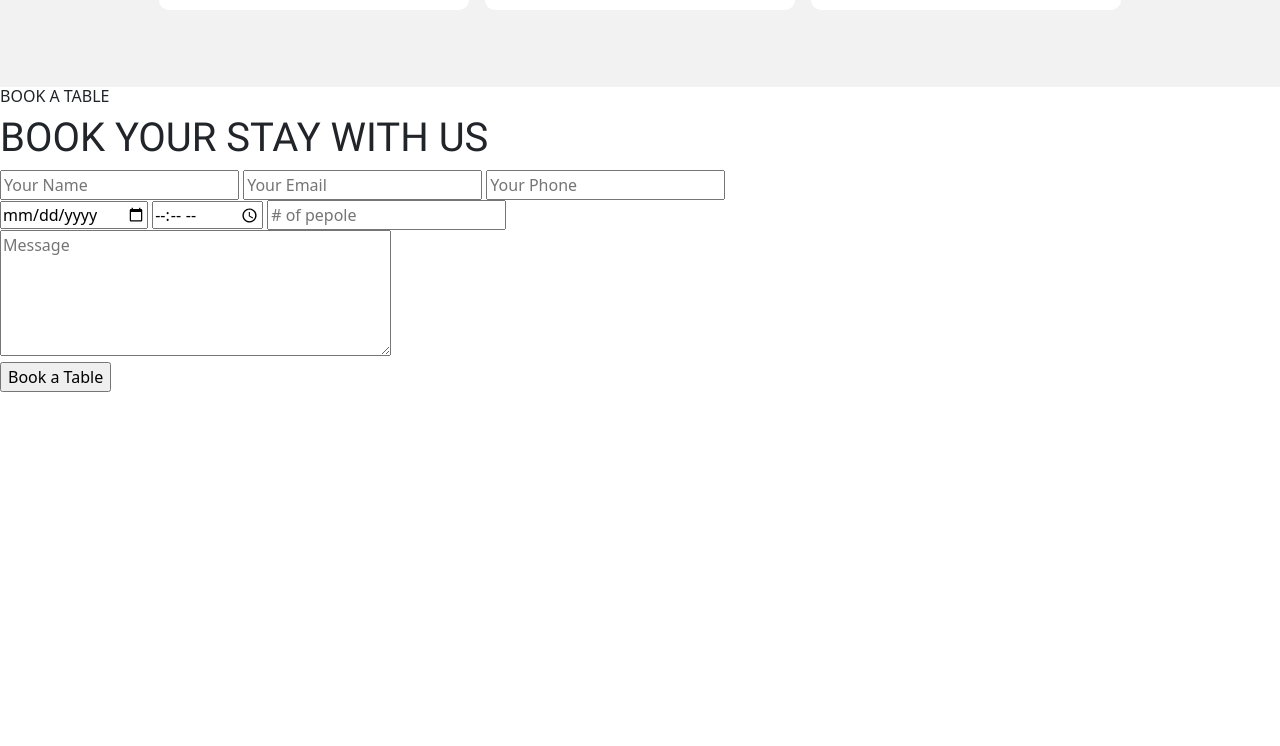
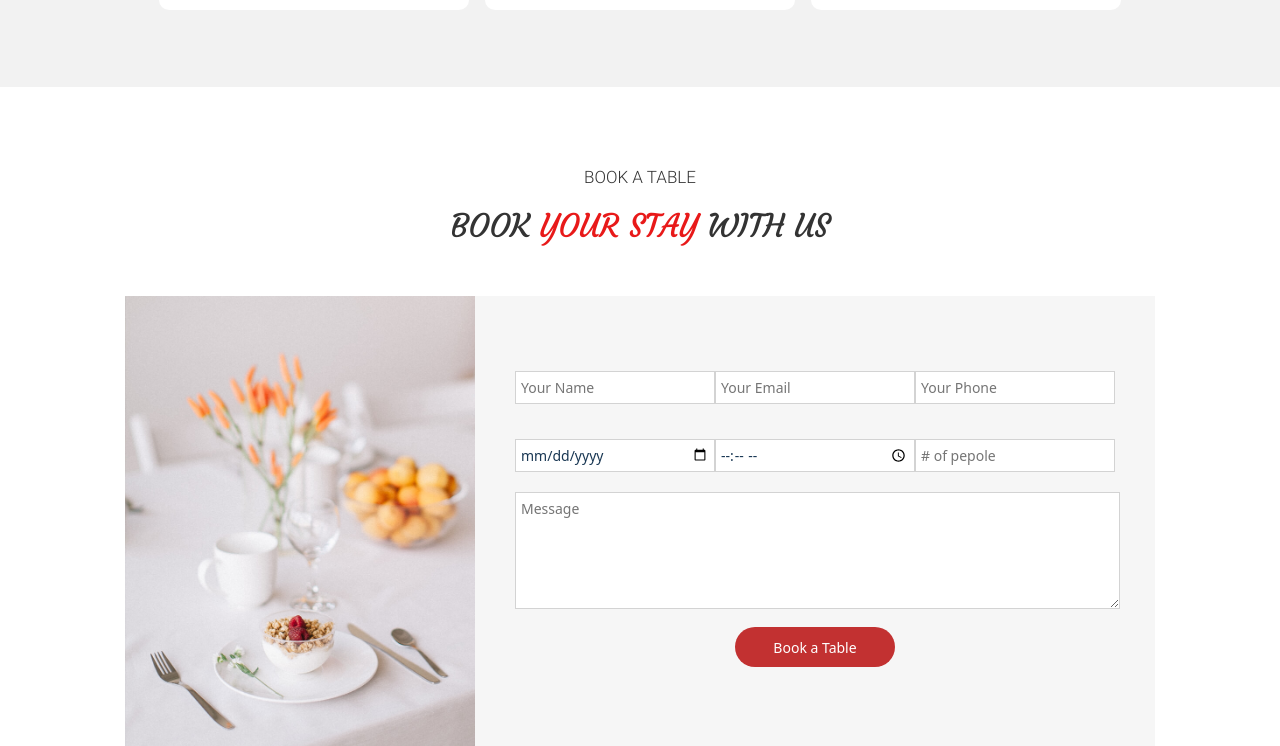
Before and after one commit to moseslionsgeek/moussa-nafea-lions-resto-project, a website: page index.html in a window 1280 px wide. Shown: the part 3815-4561 px from the top of the page. Before the commit the page ends 4207 px from the top, so only its background shows below. Drawn offline with nearby package versions, Linux system fonts and the light colour scheme; files whose address does not match are found by name.

Commit message:
add styl zero sec

```diff
--- a/src/sass/modules/home/_main.scss
+++ b/src/sass/modules/home/_main.scss
@@ -450,3 +450,84 @@
         padding-block: 5px;
     }
   }
+
+  //************************* section-contact zero*********************
+.sec-zero{
+    width: 100%;
+    height: 100%;
+    background-color: #fff;
+    margin-top: 80px;
+    display: flex;
+    flex-direction: column;
+    align-items: center;
+  }
+  .sec-zero .tex{
+    margin-bottom: 50px;
+    text-align: center;
+  }
+  .sec-zero .tex h6{
+    font-family: moses-two;
+    color: #333;
+    font-size: 17px;
+    margin-bottom: 20px;
+  }
+  .sec-zero .tex h1{
+    color: #333;
+    margin: auto;
+    font-size: 32px;
+    font-family: moses;
+  }
+  .sec-zero .tex h1 span{
+    color: #e81919;
+  }
+  .sec-zero .cont-zero{
+    display: flex;
+
+    background-color: #e7e6e65d;
+
+  }
+  .sec-zero .cont-zero .img-zero{
+
+    width: 350px;
+    height: 450px;
+    background-size: cover;
+    background-image: url(../../../../public/img/reservation.jpg);
+  }
+  /* form */
+  .sec-zero .cont-zero form{
+    margin-top: 60px;
+  }
+  .sec-zero .cont-zero .input{
+  border-style: none;
+  padding: 5px;
+  margin-bottom: 20px;
+  border: 1px solid rgba(0, 0, 0, 0.171);
+  width: 200px;
+  font-size: 14px;
+  color: #193753;
+  }
+  .sec-zero .cont-zero .naem-flex{
+    display: flex;
+    margin-top: 15px;
+    margin-inline: 40px;
+  }
+
+  .sec-zero .cont-zero .textarea{
+    width: 89%;
+    margin-left: 40px;
+  }
+
+  .sec-zero .cont-zero .submit{
+    border-style: none;
+    background-color: rgb(194, 49, 49);
+    width: 160px;
+    height: 40px;
+    border-radius: 20px;
+    color: white;
+    margin-top: -10px;
+    font-size: 14px;
+
+  }
+  .sab{
+    text-align: center;
+  }
```
Also changed, not shown: public/css/app.css.
